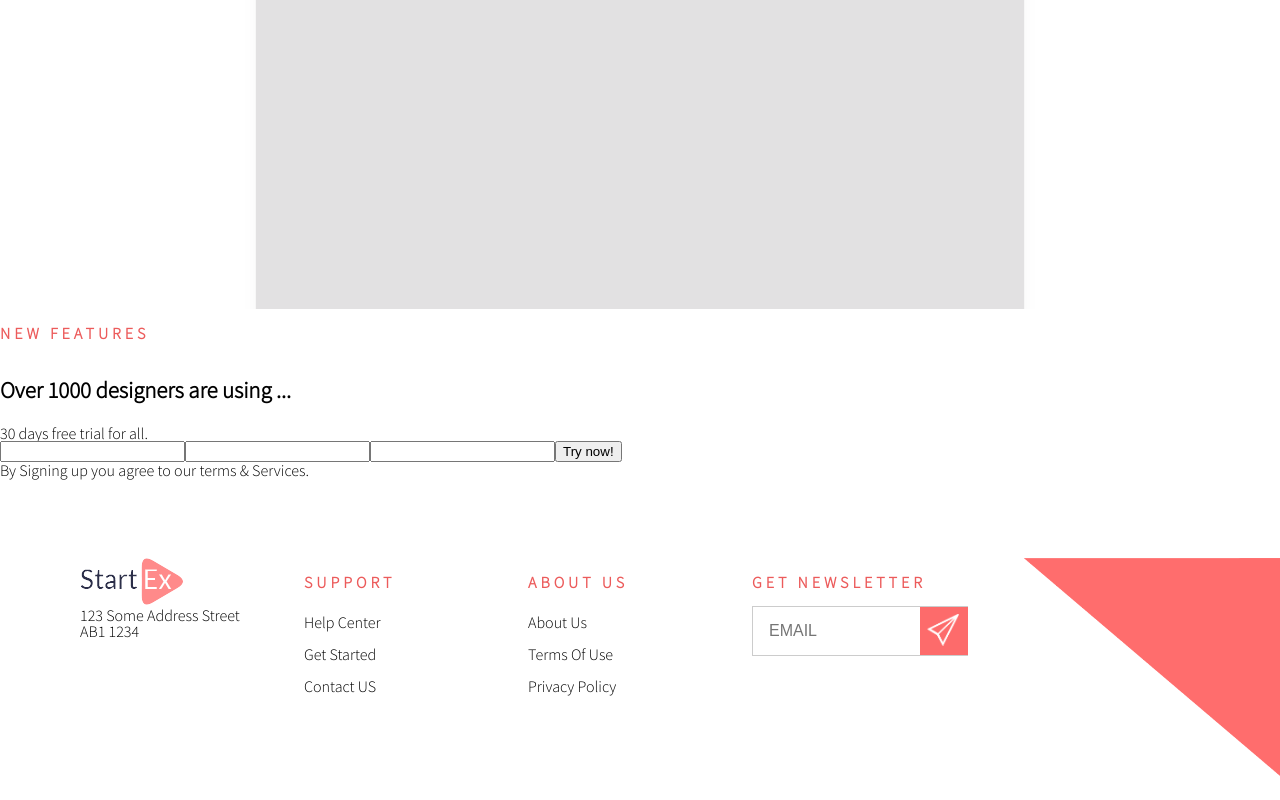
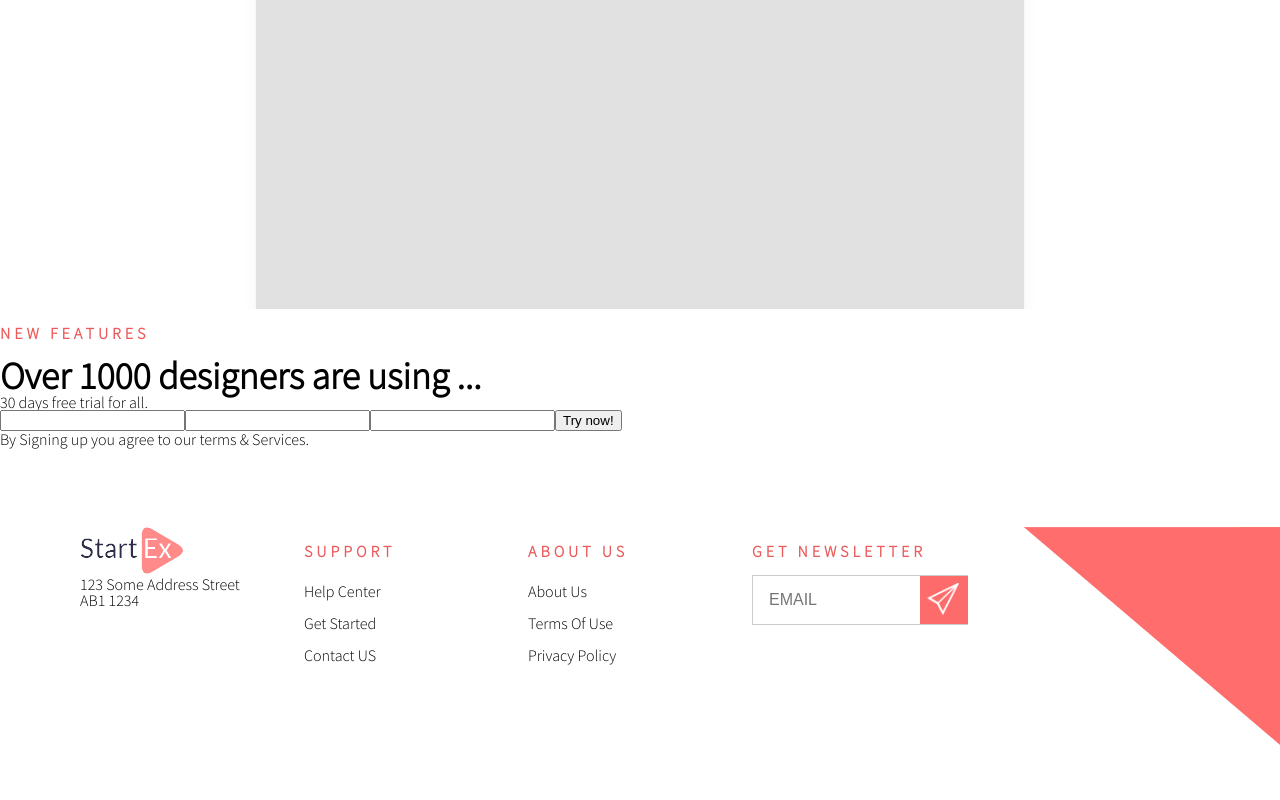
Before and after one commit to ehsanh06/dummy-marketing, a React (Create React App) app in the folder dummy-marketing/: page / in a window 1280 px wide. Shown: the part 2967-3767 px from the top of the page. After the commit the page ends 3736 px from the top, so only its background shows below. Built offline with nearby package versions, Linux system fonts and the light colour scheme.

Commit message:
changed h3 into h2

```diff
--- a/dummy-marketing/src/component/Trial.jsx
+++ b/dummy-marketing/src/component/Trial.jsx
@@ -7,7 +7,7 @@ export default class Trial extends Component {
             <section className="trial">
                 <div>
                     <h4>New features</h4>
-                    <h3>Over 1000 designers are using ...</h3>
+                    <h2>Over 1000 designers are using ...</h2>
                     <span>30 days free trial for all.</span>
                 </div>
                 <form action="POST">
```
